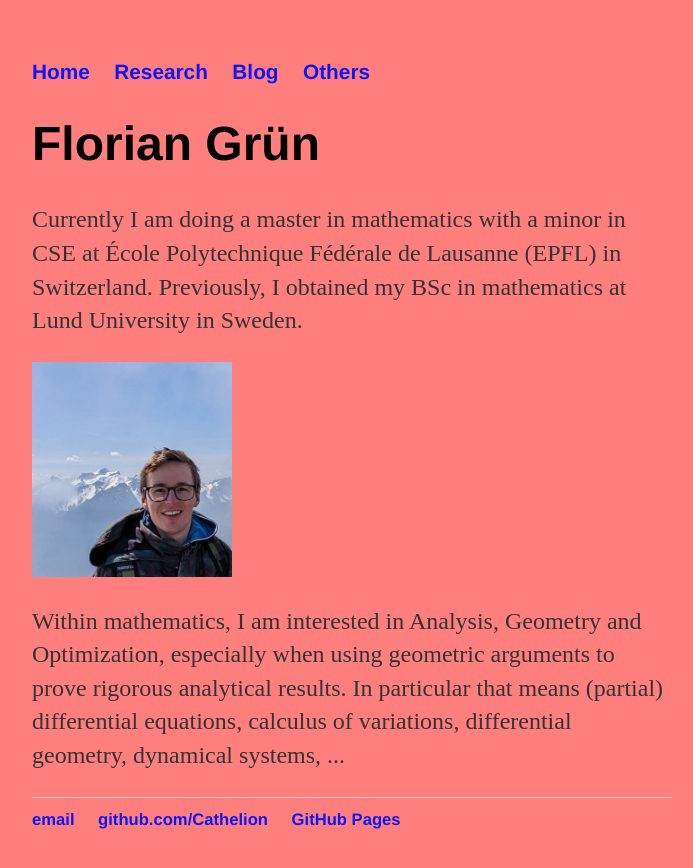
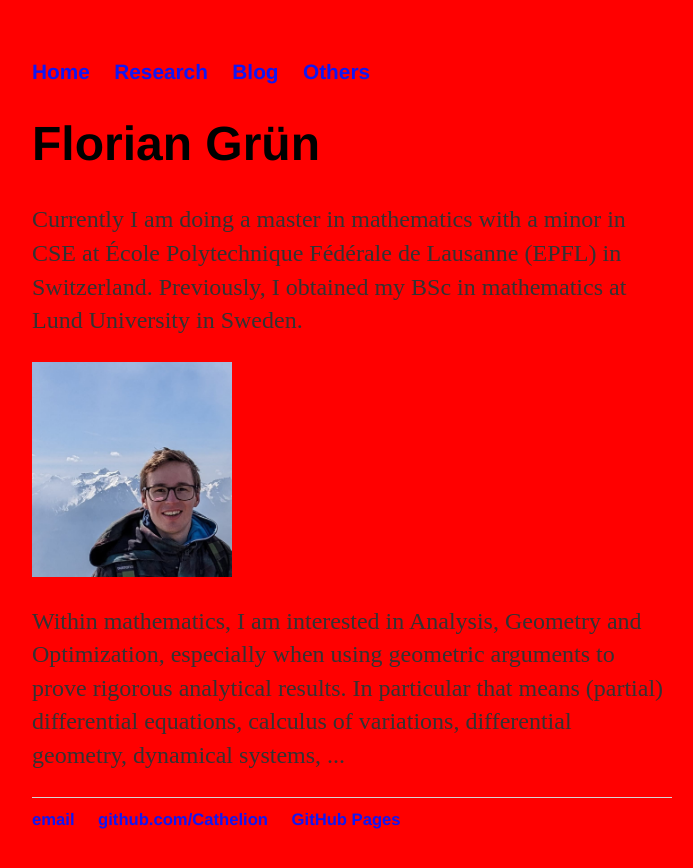
Before and after one commit to Cathelion/Cathelion.github.io, a Jekyll site: the page built from index.html, in a window 1280 px wide. Shown: the top 868 px of the page, without its empty margins (288-981 px from the left). Built offline with Jekyll 4.4.1, drawn with Linux system fonts in a browser that asks for light colours.

Commit message:
Update main.css

```diff
--- a/css/main.css
+++ b/css/main.css
@@ -1,7 +1,7 @@
 body {
     margin: 60px auto;
     width: 50%;
-    background-color: rgb(255 0 0 / 0.5);
+    background-color: red;
 }
 nav ul, footer ul {
     font-family:'Helvetica', 'Arial', 'Sans-Serif';
```
